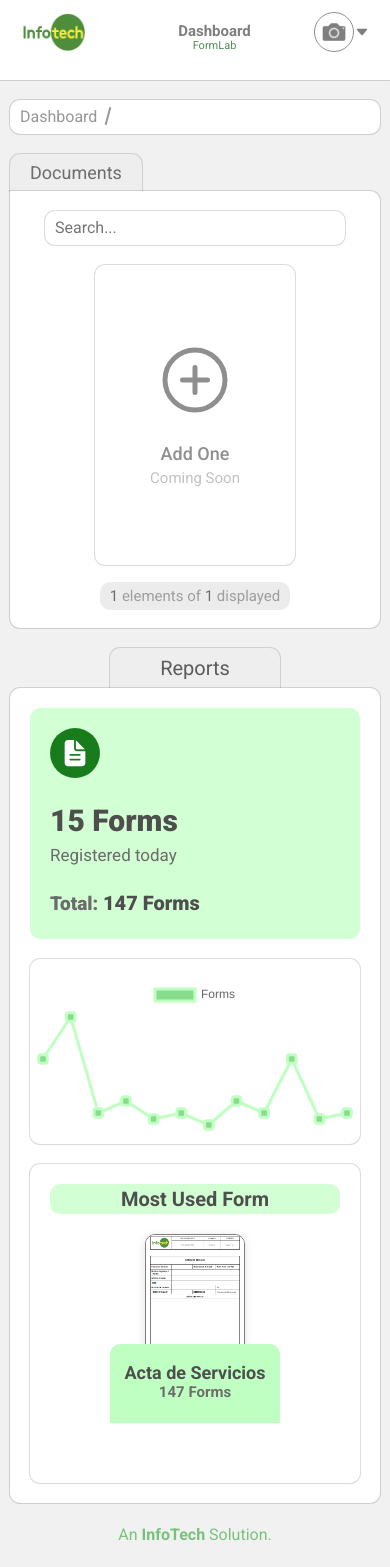
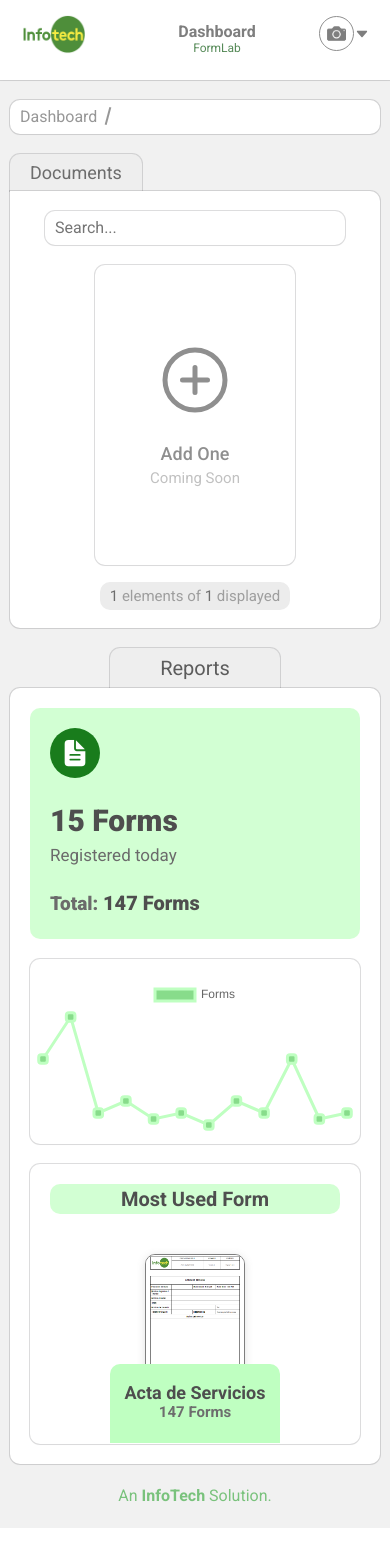
Before and after one commit to JGall3go/infotech-forms, a Flask app: template templates/dashboard.html in a window 390 px wide. After the commit the page ends 1528 px from the top, so only its background shows below. Run offline with Flask 3, Linux system fonts and the light colour scheme; the template is opened without the code that fills it, so the values that code supplies are empty; some libraries are stand-ins or nearby versions.

Commit message:
Responsive Design

```diff
--- a/static/css/dashboard.css
+++ b/static/css/dashboard.css
@@ -142,18 +142,23 @@
     .control-panel-title .title {
         color: #7e7e7e;
         font-weight: 600;
-        font-size: 15px;
+        font-size: 16px;
     }
 
     .control-panel-title .sub-title {
         color: #568a58;
         font-weight: 400;
-        font-size: 11px;
+        font-size: 12px;
         transform: translateY(-5px);
     }
 
     .profile-container {
         width: max-content;
+    }
+
+    .user-logo {
+        width: 35px;
+        height: 35px;
     }
 
     .username-span {
@@ -627,6 +632,7 @@
 
     .most-report {
         width: calc(100%);
+        height: 280px;
     }
 
     .footer-text {
@@ -634,7 +640,11 @@
     }
 
     .most-report .title {
-        margin-bottom: 20px;
+        margin-bottom: 40px;
+    }
+
+    .document-title {
+        height: max-content;
     }
 
 }
--- a/static/css/forms.css
+++ b/static/css/forms.css
@@ -4,10 +4,11 @@
     display: flex;
     justify-content: center;
     font-family: 'Roboto', sans-serif;
+    overflow-x: hidden;
 }
 
 .form-container {
-    width: 400px;
+    width: max-content;
     background-color: rgb(230, 230, 230);
     padding: 20px;
 }
--- a/templates/user_templates/soporteti/acta-servicios.html
+++ b/templates/user_templates/soporteti/acta-servicios.html
@@ -270,7 +270,7 @@
                             callback: function (doc) {
                                 // Save the PDF
                                 // {% if form_download %}
-                                // doc.save(`acta-servicios-${makeid(5)}.pdf`);
+                                doc.save(`acta-servicios-${makeid(5)}.pdf`);
                                 // {% endif %}
                                 // window.location.replace("/");
                             },
```
Also changed, not shown: static/user_static/Soporteti/acta-servicios.css (+20 -0 lines).
